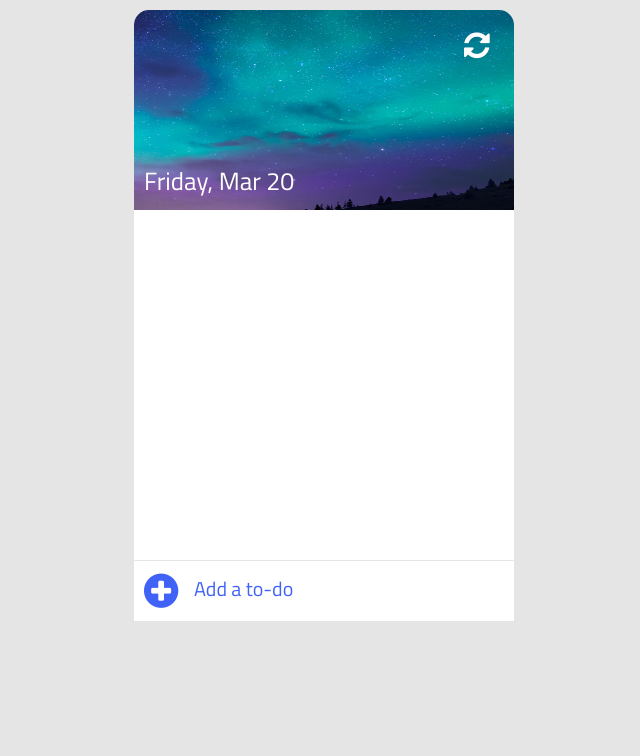
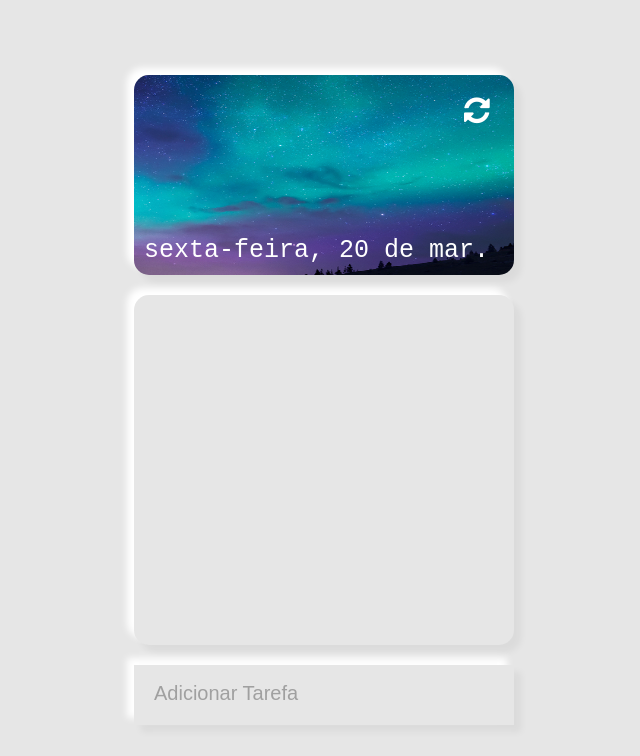
Before and after one commit to juninholiveira/todo, a plain HTML site: page index.html in a window 1280 px wide. Shown: the whole page, without its empty margins (316-956 px from the left). Drawn offline with Linux system fonts and the light colour scheme.

Commit message:
Neomorphism added

```diff
--- a/css/style.css
+++ b/css/style.css
@@ -1,14 +1,22 @@
-/* ------------ youtube.com/CodeExplained ------------ */
 body{
+    /* Variable */
+    --main-color: rgb(230,230,230);
+
     padding: 0;
     margin: 0;
-    background-color: rgba(0,0,0,0.1);
-    font-family: 'Titillium Web', sans-serif;
+    background-color: var(--main-color);
+    font-family: 'Courier New', Courier, monospace;
+
+    /* Isso aqui deixa o APP no meio da tela verticalmente */
+    display: flex;
+    align-items: center;
+    justify-content: center;
+    min-height: 100vh;
 }
 
 /* ------------ container ------------ */
 .container{
-    padding:10px;
+    padding:0px;
     width:380px;
     margin:0 auto;
 }
@@ -20,8 +28,13 @@ body{
     background-image: url('../img/bg2.jpg');
     background-size: 100% 200%;
     background-repeat: no-repeat;
-    border-radius: 15px 15px 0 0;
+    border-radius: 15px;
     position: relative;
+    bottom: 20px;
+
+    box-shadow:
+        -7px -7px 7px 0 rgba(255,255,255,1),
+        7px 7px 7px 0 rgba(0,0,0,.05);
 }
 .clear{
     width : 30px;
@@ -45,7 +58,6 @@ body{
     left: 10px;
     color: #FFF;
     font-size: 25px;
-    font-family: 'Titillium Web', sans-serif;
 }
 
 /* ------------ content ------------ */
@@ -53,8 +65,13 @@ body{
     width:380px;
     height: 350px;
     max-height:350px;
-    background-color: #FFF;
+    background-color: var(--main-color);
     overflow: auto;
+    border-radius: 15px;
+
+    box-shadow:
+    -7px -7px 7px 0 rgba(255,255,255,1),
+    7px 7px 7px 0 rgba(0,0,0,.05);
 }
 .content::-webkit-scrollbar {
     display: none;
@@ -92,13 +109,12 @@ body{
     margin:0;
     font-size: 20px;
     left:50px;
-    top:5px;
-    background-color: #FFF;
+    top:10px;
     max-width:285px;
 }
 .lineThrough{
     text-decoration: line-through;
-    color : #ccc;
+    color : rgb(160,160,160);
 }
 .item i.de{
     position: absolute;
@@ -112,46 +128,45 @@ body{
 }
 /* ------------ add item ------------ */
 .add-to-do{
+    top: 20px;
     position: relative;
     width: 360px;
     height:40px;
-    background-color: #FFF;
+    background-color: var(--main-color);
     padding: 10px;
-    border-top: 1px solid rgba(0,0,0,0.1);
+
+    box-shadow:
+    -7px -7px 7px 0 rgba(255,255,255,1),
+    7px 7px 7px 0 rgba(0,0,0,.05);
 }
 .add-to-do i{
     position: absolute;
     font-size: 40px;
-    color: #4162f6;
+    color: rgb(160,160,160);
 }
 
 .add-to-do input{
     position: absolute;
-    left: 50px;
     height: 35px;
-    width: 310px;
+    width: 350px;
     background-color: transparent;
     border: none;
     font-size: 20px;
     padding-left:10px;
 }
 .add-to-do input::-webkit-input-placeholder { /* Chrome/Opera/Safari */
-    color: #4162f6;
-    font-family: 'Titillium Web', sans-serif;
+    color: rgb(160,160,160);
     font-size: 20px;
 }
 .add-to-do input::-moz-placeholder { /* Firefox 19+ */
-    color: #4162f6;
-    font-family: 'Titillium Web', sans-serif;
+    color: rgb(160,160,160);
     font-size: 20px;
 }
 .add-to-do input:-ms-input-placeholder { /* IE 10+ */
-    color: #4162f6;
-    font-family: 'Titillium Web', sans-serif;
+    color: rgb(160,160,160);
     font-size: 20px;
 }
 .add-to-do input:-moz-placeholder { /* Firefox 18- */
-    color: #4162f6;
-    font-family: 'Titillium Web', sans-serif;
+    color: rgb(160,160,160);
     font-size: 20px;
 }
--- a/index.html
+++ b/index.html
@@ -1,4 +1,3 @@
-<!-- CODE EXPLAINED CHANNEL -->
 <!DOCTYPE html>
 <html lang="en">
 <head>
@@ -27,8 +26,7 @@
             </ul>
         </div>
         <div class="add-to-do">
-            <i class="fa fa-plus-circle"></i>
-            <input type="text" id="input" placeholder="Add a to-do">
+            <input type="text" id="input" placeholder="Adicionar Tarefa">
         </div>
     </div>
     <script src="js/app.js"></script>
--- a/js/app.js
+++ b/js/app.js
@@ -56,7 +56,7 @@ clear.addEventListener
 //Exibe a data de hoje
 const options = {weekday:"long", month:"short", day:"numeric"}
 const today = new Date()
-dateElement.innerHTML = today.toLocaleDateString("en-US", options)
+dateElement.innerHTML = today.toLocaleDateString("pt-BR", options)
 
 //Função que adiciona um TODO item
 function addToDo(toDo, id, done, trash)
```
